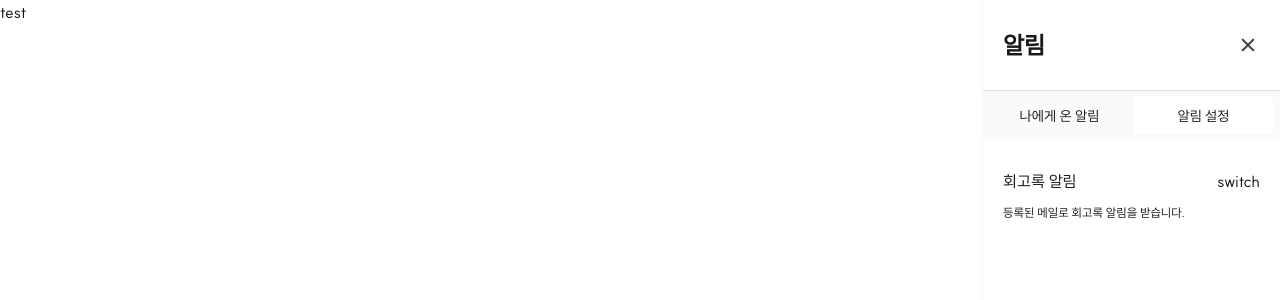
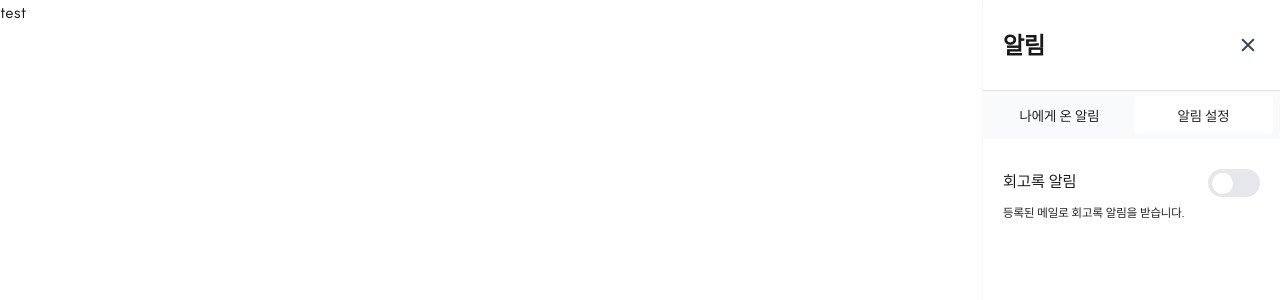
Before and after one commit to muzi55/didit, a Next.js app: page / in a window 1280 px wide. Both pictures are taken after a click on the button "알림 설정". Shown: the top 300 px of the page. Built offline with nearby package versions, Linux system fonts and the light colour scheme.

Commit message:
component: AlarmSetting 및 SwitchButton 컴포넌트 추가 및 헤더 분리

```diff
--- a/src/app/_components/alarm/AlarmSetting.tsx
+++ b/src/app/_components/alarm/AlarmSetting.tsx
@@ -1,4 +1,6 @@
 import React, { useState } from "react";
+
+import { AlarmSettingHeader } from "./AlarmSettingHeader";
 
 export default function AlarmSetting() {
 	const [active, setActive] = useState<boolean>(false);
@@ -9,18 +11,4 @@ export default function AlarmSetting() {
 	);
 }
 
-const AlarmSettingHeader = ({ active, setActive }) => {
-	return (
-		<div className="flex justify-between items-start">
-			<div>
-				<h3 className="text-bodyMedium500 mb-[10px]">회고록 알림</h3>
-				<p className="text-bodyExtraSmall400">
-					등록된 메일로 회고록 알림을 받습니다.
-				</p>
-			</div>
-			<div className="ml-[9px]">switch</div>
-		</div>
-	);
-};
-
 AlarmSetting.Header = AlarmSettingHeader;
--- /dev/null
+++ b/src/app/_components/alarm/AlarmSettingHeader.tsx
@@ -0,0 +1,21 @@
+import type { AlarmSettingProps } from "./alarmType";
+import SwitchButton from "./SwitchButton";
+
+export const AlarmSettingHeader = ({
+	active,
+	setActive,
+}: AlarmSettingProps) => {
+	return (
+		<div className="flex justify-between items-start pb-[20px]">
+			<div>
+				<h3 className="text-bodyMedium500 mb-[10px]">회고록 알림</h3>
+				<p className="text-bodyExtraSmall400">
+					등록된 메일로 회고록 알림을 받습니다.
+				</p>
+			</div>
+			<div className="ml-[9px]">
+				<SwitchButton active={active} setActive={() => setActive(!active)} />
+			</div>
+		</div>
+	);
+};
--- /dev/null
+++ b/src/app/_components/alarm/SwitchButton.tsx
@@ -0,0 +1,20 @@
+import React from "react";
+
+import type { AlarmSettingProps } from "./alarmType";
+
+export default function SwitchButton({ active, setActive }: AlarmSettingProps) {
+	return (
+		<button
+			onClick={setActive}
+			className={`relative inline-flex items-center h-[28px] rounded-full w-[52px] transition-colors duration-300 ${
+				active ? "bg-primary" : "bg-dark-8"
+			}`}
+		>
+			<span
+				className={`inline-block w-[21px] h-[21px] transform bg-white rounded-full transition-transform duration-300 ${
+					active ? "translate-x-[26px]" : "translate-x-[4px]"
+				}`}
+			/>
+		</button>
+	);
+}
--- a/src/app/_components/alarm/alarmType.ts
+++ b/src/app/_components/alarm/alarmType.ts
@@ -5,3 +5,8 @@ export interface MyAlarmContentProps {
 	time: string;
 	img?: string;
 }
+
+export interface AlarmSettingProps {
+	active: boolean;
+	setActive: (value: boolean) => void;
+}
```
